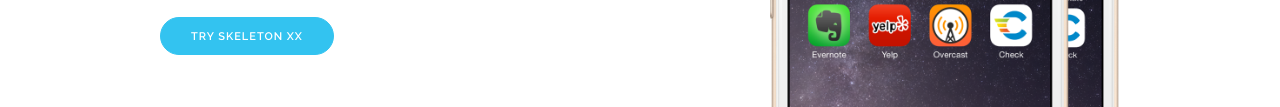
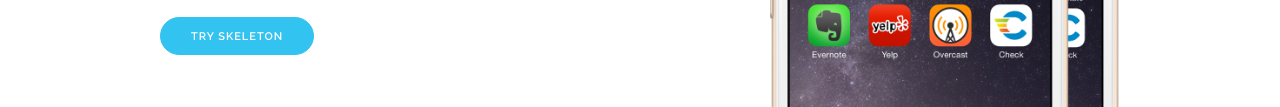
Before and after one commit to NoviceCI/web_bbb, a plain HTML site: page index.html in a window 1280 px wide. Shown: the part 304-411 px from the top of the page. Drawn offline with nearby package versions, Linux system fonts and the light colour scheme.

Commit message:
delete all test

```diff
--- a/index.html
+++ b/index.html
@@ -42,7 +42,7 @@
       <div class="row">
         <div class="one-half column">
           <h4 class="hero-heading">Stop coding non-responsive sites. Let users view sites from anywhere.</h4>
-          <a class="button button-primary" href="http://getskeleton.com">Try Skeleton XX</a>
+          <a class="button button-primary" href="http://getskeleton.com">Try Skeleton </a>
         </div>
         <div class="one-half column phones">
           <img class="phone" src="images/iphone.png">
```
